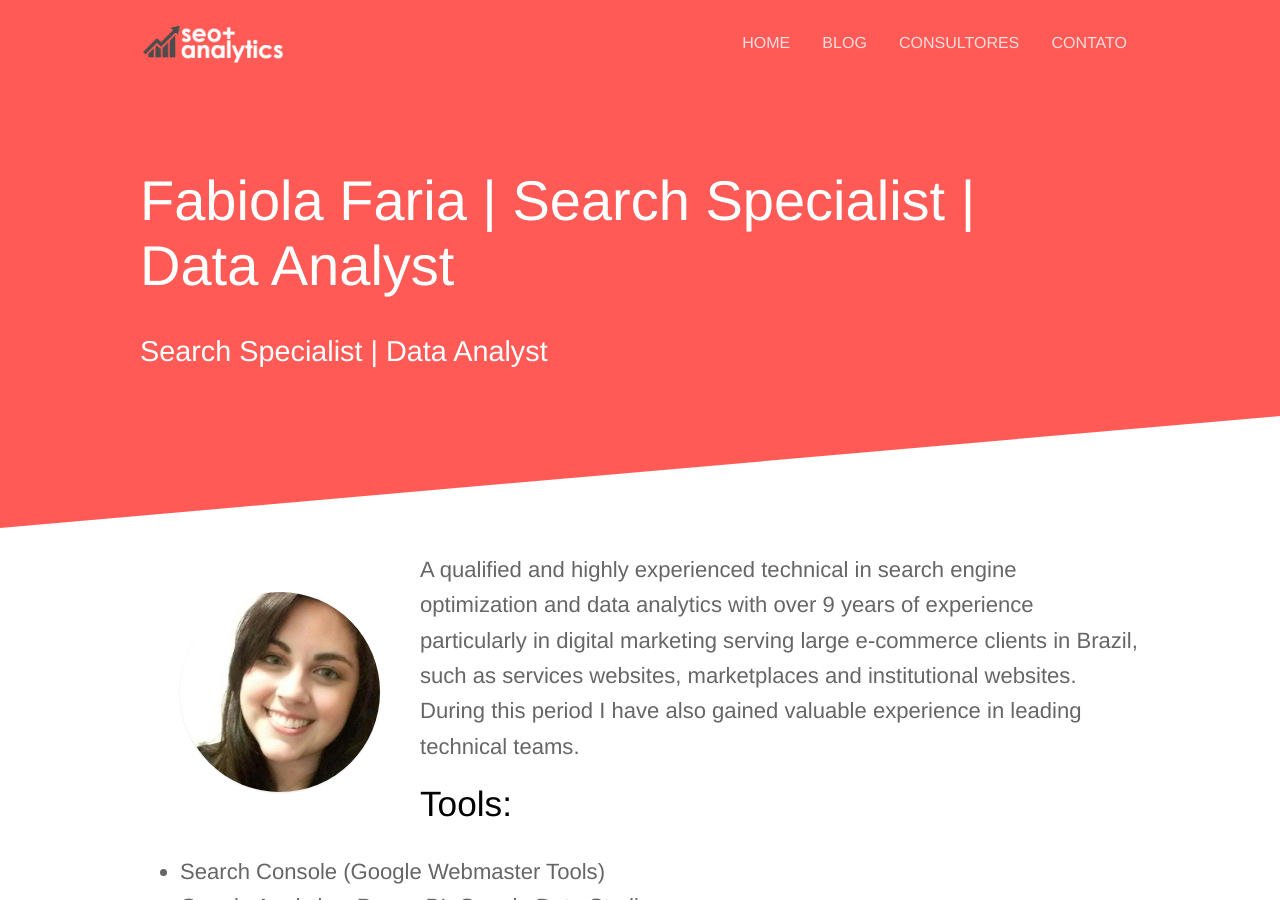
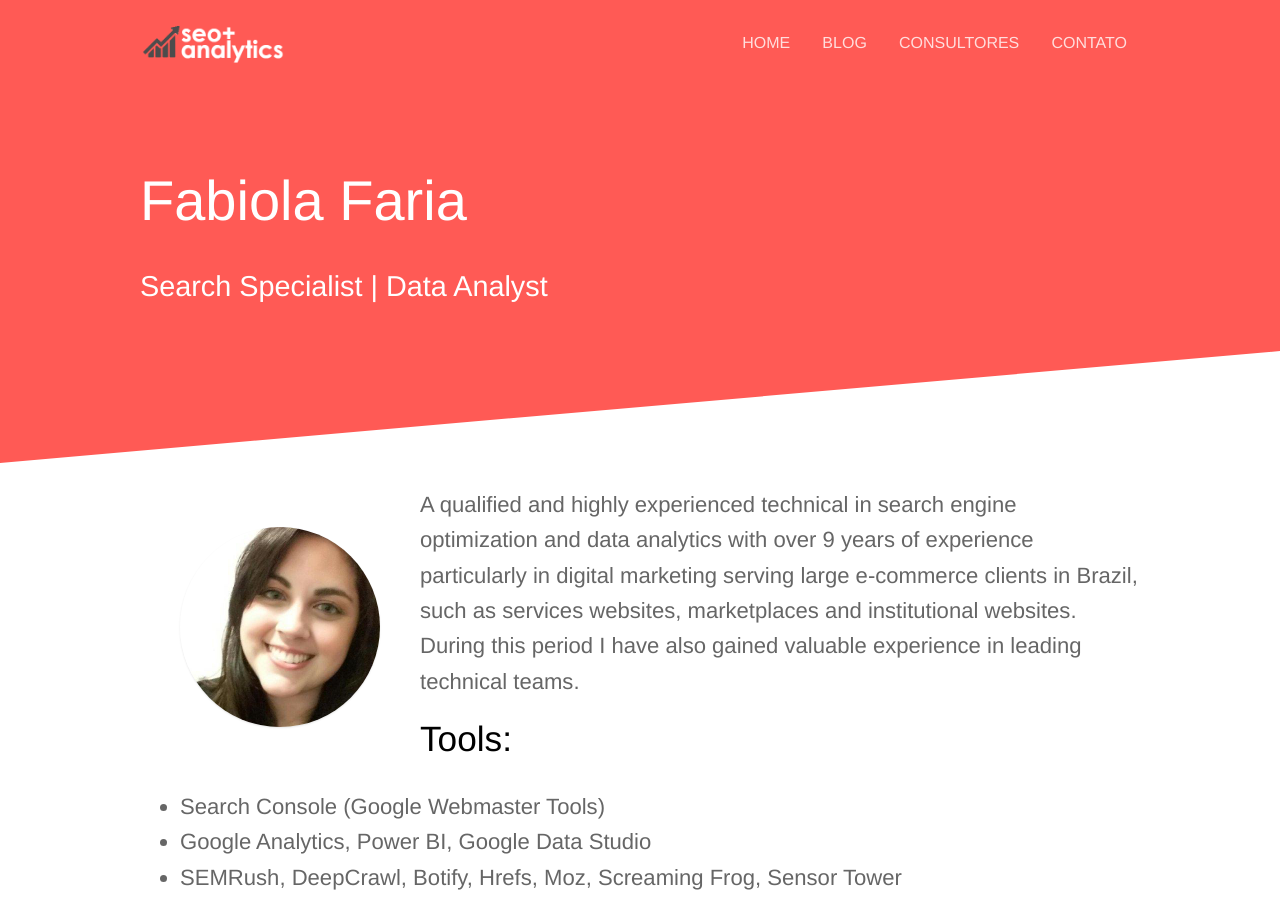
Before and after one commit to seoanalytics/seoanalytics.github.io, a Jekyll site: the page built from _cv/fabiola-faria.md, in a window 1280 px wide and 900 px high. Built offline with Jekyll 4.4.1, drawn with Linux system fonts in a browser that asks for light colours.

Commit message:
Updated '_layouts/cv.html' via CloudCannon

```diff
--- a/_layouts/cv.html
+++ b/_layouts/cv.html
@@ -6,7 +6,7 @@ layout: default
 <section class="hero diagonal">
 	<div class="container">
 		{% if consultores.heading %}
-		<h2>{{ page.name }} | {{page.subtitle}}</a></h2>
+		<h2>{{ page.name }}</h2>
 		{% endif %}
 		{% if page.subtitle %}
 			<p class="subtext">{{ page.subtitle }}</p>
```
